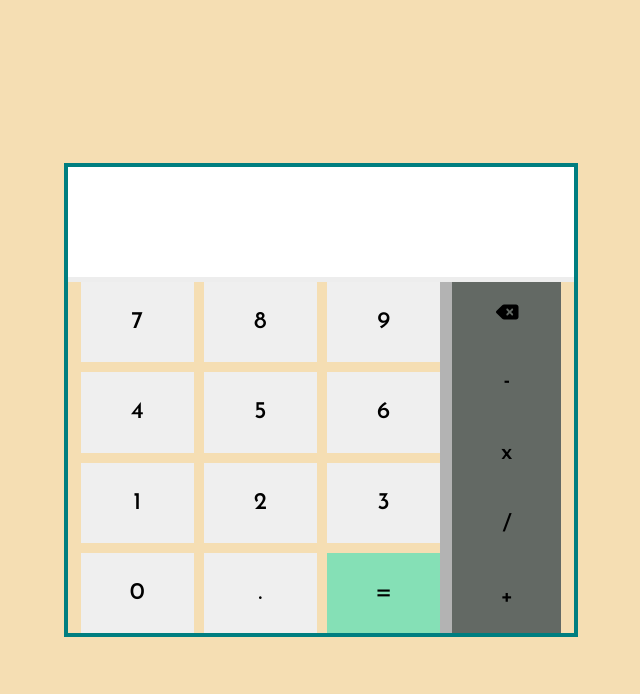
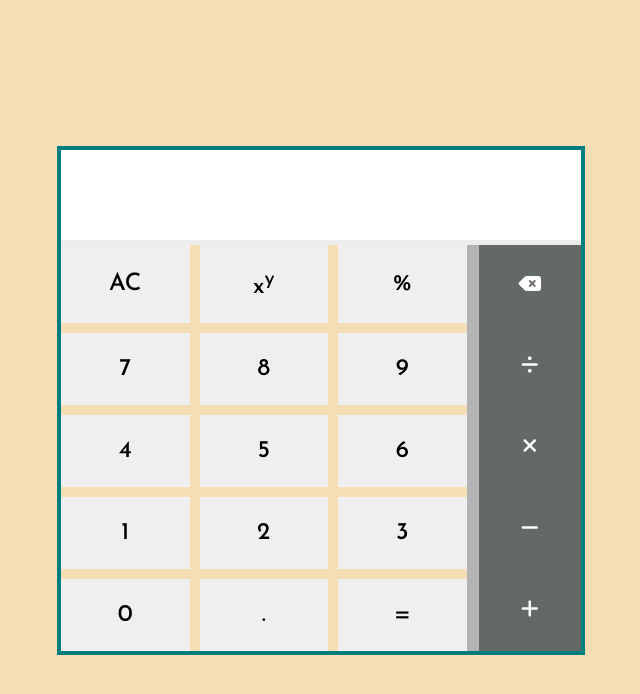
Before and after one commit to its-saad-rahman/calculator, a plain HTML site: page index.html in a window 1280 px wide. Shown: the whole page, without its empty margins (319-959 px from the left). Drawn offline with Linux system fonts and the light colour scheme.

Commit message:
Refactoring completely

```diff
--- a/index.html
+++ b/index.html
@@ -9,40 +9,53 @@
       href="https://cdnjs.cloudflare.com/ajax/libs/font-awesome/6.1.1/css/all.min.css"
     />
     <link rel="stylesheet" href="styles.css" />
-    <script
-      src="https://cdnjs.cloudflare.com/ajax/libs/font-awesome/6.1.1/js/all.min.js"
-      defer
-    ></script>
-    <script src="main.js" defer></script>
+    <script src="main.js" defer>
+      window.FontAwesomeConfig = { autoReplaceSvg: false }
+    </script>
+
     <title>Calculator</title>
   </head>
   <body>
     <div class="container">
       <div class="input-display">
-        <input type="number" />
-        <div class="display"></div>
+        <!-- <input type="number" /> -->
+        <div class="show-result"></div>
+        <div class="show-input"></div>
       </div>
       <div class="keys">
         <div class="number-keys">
-          <button data-key="103">7</button>
-          <button data-key="104">8</button>
-          <button data-key="105">9</button>
-          <button data-key="100">4</button>
-          <button data-key="101">5</button>
-          <button data-key="102">6</button>
-          <button data-key="97">1</button>
-          <button data-key="98">2</button>
-          <button data-key="99">3</button>
-          <button data-key="96">0</button>
-          <button data-key="110">.</button>
-          <button data-key="13">=</button>
+          <button data-operation="clear">AC</button>
+          <button data-key="104">x<sup>y</sup></button>
+          <button data-key="53" value="%">%</button>
+          <button data-number>7</button>
+          <button data-number>8</button>
+          <button data-number>9</button>
+          <button data-number>4</button>
+          <button data-number>5</button>
+          <button data-number>6</button>
+          <button data-number>1</button>
+          <button data-number>2</button>
+          <button data-number>3</button>
+          <button data-number>0</button>
+          <button data-decimal>.</button>
+          <button data-equals>=</button>
         </div>
         <div class="operation-signs">
-          <button data-key="8"><i class="fa-solid fa-delete-left"></i></button>
-          <button data-key="109">-</button>
-          <button data-key="106">x</button>
-          <button data-key="109">/</button>
-          <button data-key="107">+</button>
+          <button data-operation="delete">
+            <i class="fa-solid fa-delete-left"></i>
+          </button>
+          <button class="operation" data-operation="divide">
+            <i class="fa-solid fa-divide"></i>
+          </button>
+          <button class="operation" data-operation="multiply">
+            <i class="fa-solid fa-xmark"></i>
+          </button>
+          <button class="operation" data-operation="subtract">
+            <i class="fa-solid fa-minus"></i>
+          </button>
+          <button class="operation" data-operation="add">
+            <i class="fa-solid fa-plus"></i>
+          </button>
         </div>
       </div>
     </div>
--- a/styles.css
+++ b/styles.css
@@ -33,10 +33,16 @@ input[type='number'] {
   font-size: 2.6em;
   padding: 0.5em;
 }
-.display {
+.show-result,
+.show-input {
   height: 45px;
-
+  width: 520px;
   background: white;
+  text-align: end;
+  padding: 0.5em;
+  display: flex;
+  align-items: flex-end;
+  justify-content: end;
 }
 
 input[type='number']::-webkit-inner-spin-button,
@@ -71,10 +77,20 @@ input[type='number']::-webkit-outer-spin-button {
 }
 .operation-signs button {
   background: hsl(128deg 3% 40%);
+  font-size: 20px;
+  color: white;
 }
 button[data-key='13'] {
   background: hsl(152deg 60% 70%);
 }
-button[data-key='8'] {
+/* button[data-key='8'],
+button[data-key='109'],
+button[data-key='111'],
+button[data-key='107'],
+button[data-key='109'] {
   font-size: 20px;
+} */
+
+.flex {
+  display: flex;
 }
```
